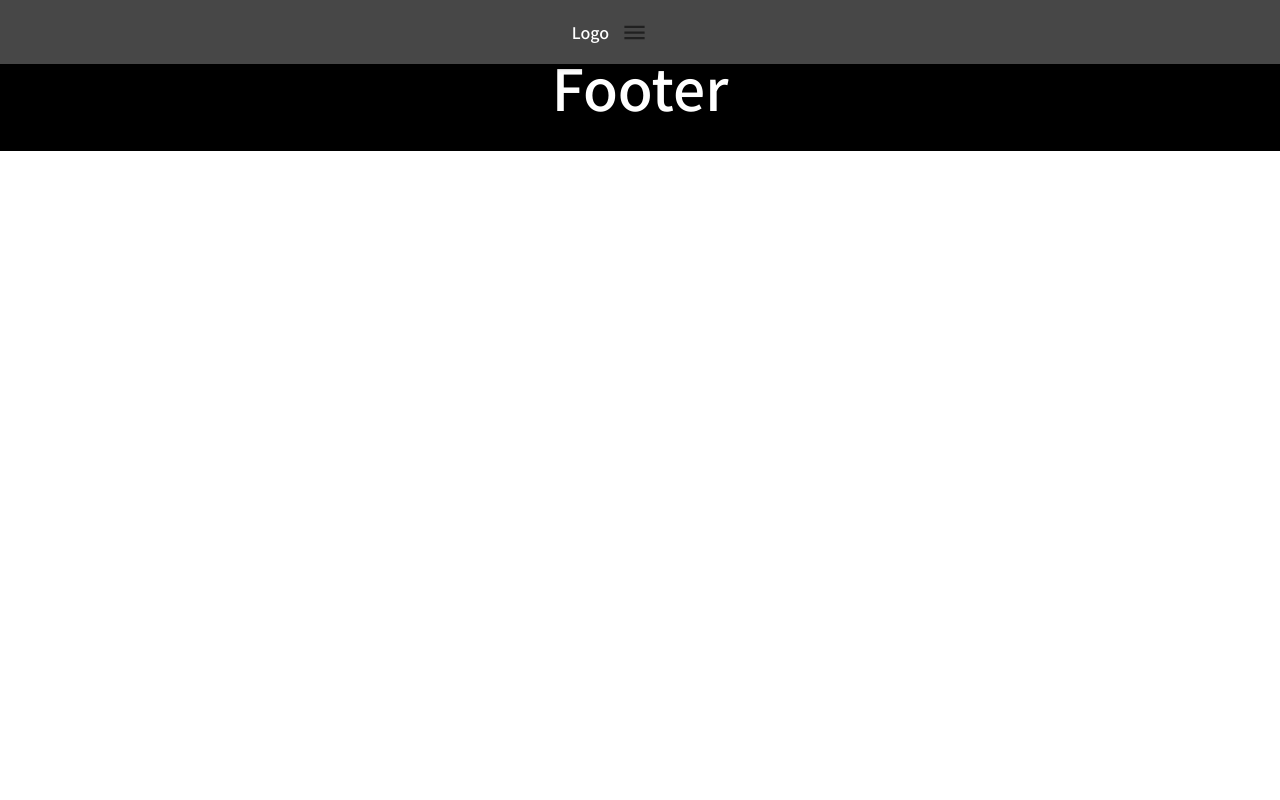
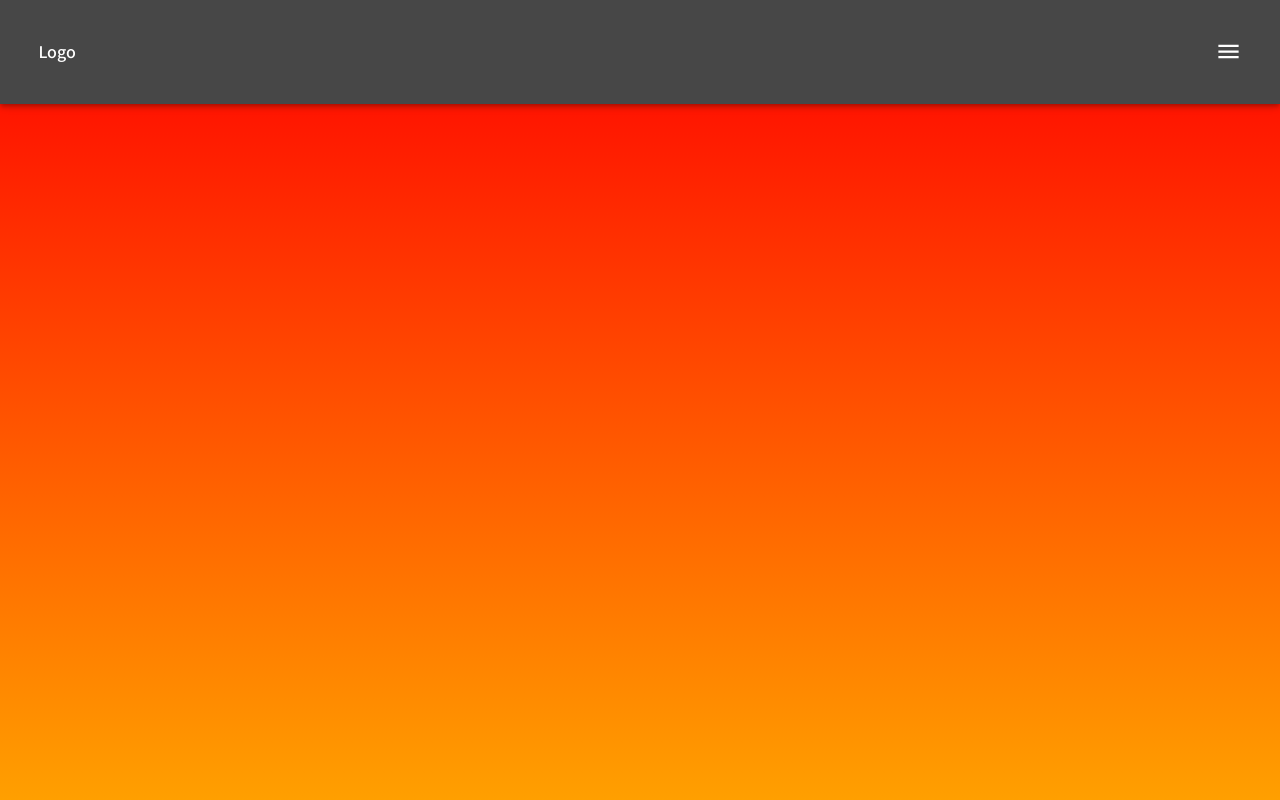
Before and after one commit to vasily88/porfolio, a React (Create React App) app: page / in a window 1280 px wide. Shown: the top 800 px of the page. Built offline with nearby package versions, Linux system fonts and the light colour scheme.

Commit message:
01052022

```diff
--- a/src/components/header/header.js
+++ b/src/components/header/header.js
@@ -13,7 +13,7 @@ const Header = () => {
                 position='fixed'
                 >
                 <Toolbar>
-                    <IconButton>
+                    <IconButton area-label="menu">
                         <MenuIcon />
                     </IconButton>
                     <div className='mainLogo'>
--- a/src/components/header/style.css
+++ b/src/components/header/style.css
@@ -4,9 +4,13 @@
     background-color: #474747;
     display: flex;
     align-items: center;
-    justify-content: center;
+    justify-content: space-between;
     font-weight: 600;
+    padding: 0 0 0 3vw;
 }
-.header header > button{
+.header .MuiIconButton-root{
     color: #fff;
 }
+.header .MuiIconButton-root {
+    padding: 3vw;
+}
--- a/src/resources/style.css
+++ b/src/resources/style.css
@@ -2,9 +2,14 @@
     direction: rtl;
     margin: 0;
     padding: 0;
-    box-sizing: content-box;
+    box-sizing: border-box;
     font-size: 18px;
 }
 body{
     font-family: 'Assistant', sans-serif;
 }
+.main{
+    height: 100vw;
+    width: 100%;
+    background: linear-gradient(red,yellow);
+}
```
